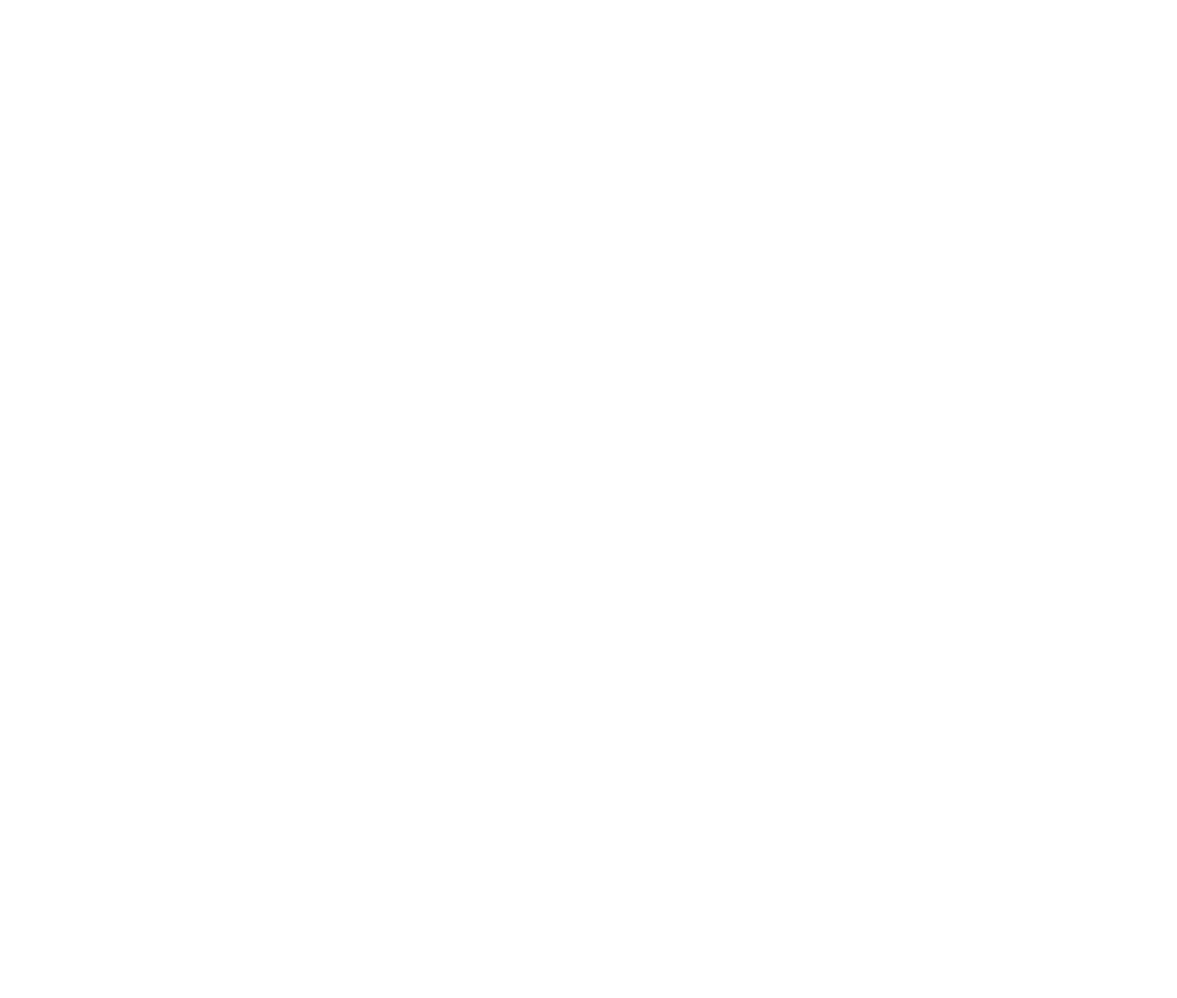
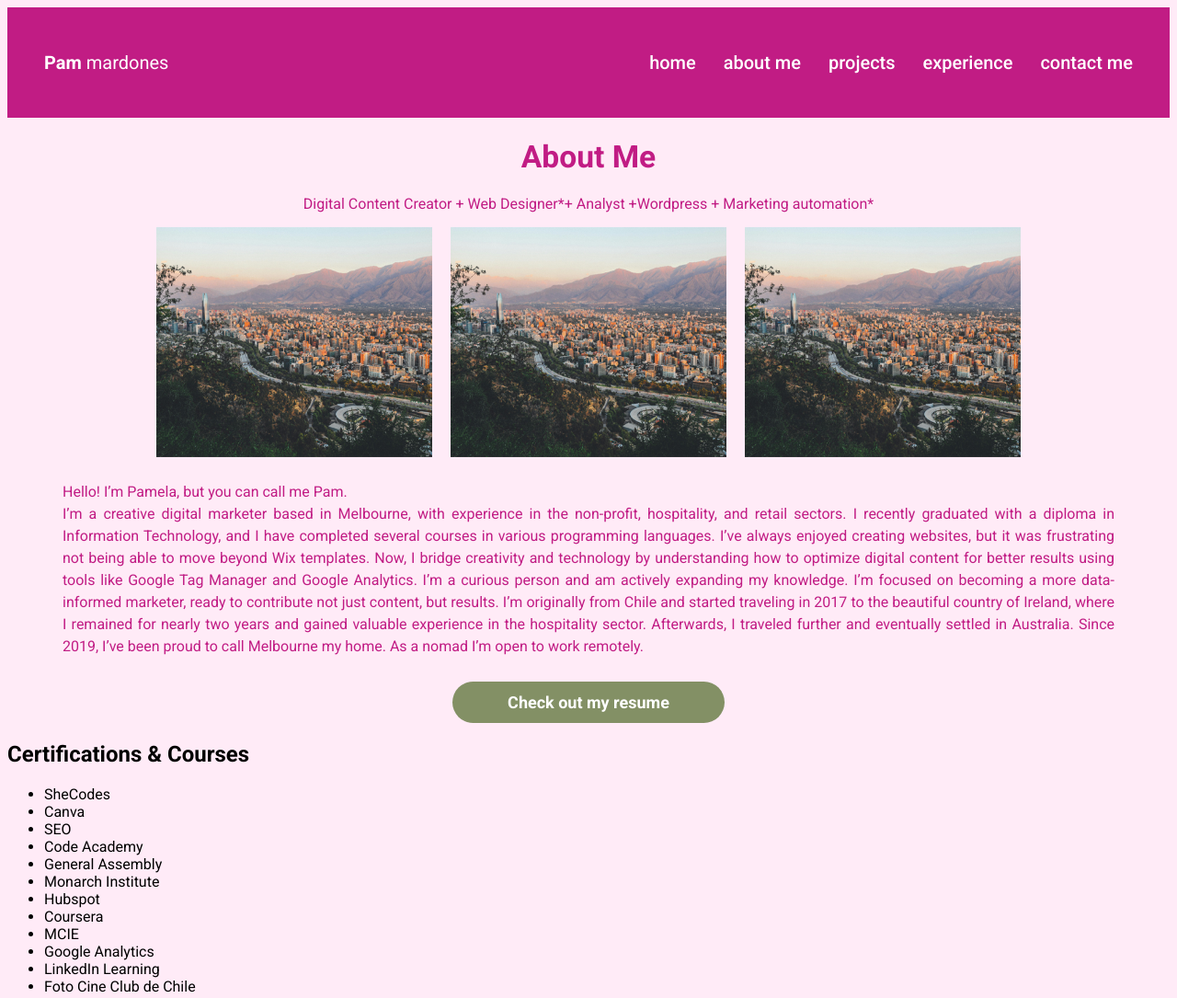
Before and after one commit to Pamguicha/portfolio_2025, a plain HTML site: page about-me.html in a window 1280 px wide. Shown: the top 1085 px of the page at 92% size. Before the commit the page ends 800 px from the top, so only its background shows below. Drawn offline with Linux system fonts and the light colour scheme.

Commit message:
Added style in about me page tbc

```diff
--- a/about-me.html
+++ b/about-me.html
@@ -0,0 +1,115 @@
+<!DOCTYPE html>
+<html lang="en">
+
+<head>
+  <meta charset="UTF-8">
+  <meta name="viewport" content="width=device-width, initial-scale=1.0">
+  <title> about me | Pamela Mardones</title>
+  <link rel="preconnect" href="https://fonts.googleapis.com">
+  <link rel="preconnect" href="https://fonts.gstatic.com" crossorigin>
+  <link
+    href="https://fonts.googleapis.com/css2?family=Roboto:ital,wdth,wght@0,75..100,100..900;1,75..100,100..900&display=swap"
+    rel="stylesheet">
+  <script src="main.js" defer></script>
+  <link rel="stylesheet" href="style.css">
+</head>
+
+<body>
+  <header>
+    <nav>
+      <p class="logo"> <strong>Pam</strong> mardones</p>
+
+      <button class="nav-toggle" aria-label="Toggle navigation" aria-expanded="false">
+        <span class="hamburger"></span>
+      </button>
+
+      <ul class="nav-container">
+
+        <li class="nav-item">
+          <a class="nav-link" aria-current="page" title="home" href="/index.html">home</a>
+        </li>
+        <li class="nav-item">
+          <a class="nav-link" aria-current="page" title="about me" href="/about-me.html">about me</a>
+        </li>
+        <li class="nav-item">
+          <a class="nav-link" aria-current="page" title="projects" href="/projects.html">projects</a>
+        </li>
+        <li class="nav-item">
+          <a class="nav-link" aria-current="page" title="experience" href="/experience.html">experience</a>
+        </li>
+        <li class="nav-item">
+          <a class="nav-link contact" aria-current="page" title="contact me" href="/contactMe.html">contact me</a>
+        </li>
+      </ul>
+    </nav>
+  </header>
+  <main class="main-about-container">
+    <h1 class="title-about">
+      About Me
+    </h1>
+    <p class="subtitle-about">
+      Digital Content Creator + Web Designer*+ Analyst +Wordpress + Marketing automation*</p>
+    <div class="images-about">
+      <img class="fit-picture" src="images/placeholder.png" alt="pamela in bla bla" />
+      <img class="fit-picture" src="images/placeholder.png" alt="pamela in bla bla" />
+      <img class="fit-picture" src="images/placeholder.png" alt="pamela in bla bla" />
+    </div>
+    <p class="about-description">
+      Hello! I’m Pamela, but you can call me Pam.
+      <br>
+      I’m a creative digital marketer based in Melbourne, with experience in the non-profit, hospitality, and retail
+      sectors.
+      I recently graduated with a diploma in Information Technology, and I have completed several courses in various
+      programming languages.
+      I’ve always enjoyed creating websites, but it was frustrating not being able to move beyond Wix templates. Now, I
+      bridge
+      creativity and technology by understanding how to optimize digital content for better results using tools like
+      Google
+      Tag Manager and Google Analytics.
+      I’m a curious person and am actively expanding my knowledge. I’m focused on becoming a more data-informed
+      marketer,
+      ready to contribute not just content, but results.
+      I’m originally from Chile and started traveling in 2017 to the beautiful country of Ireland, where I remained for
+      nearly
+      two years and gained valuable experience in the hospitality sector. Afterwards, I traveled further and eventually
+      settled in Australia.
+      Since 2019, I’ve been proud to call Melbourne my home. As a nomad I’m open to work remotely.
+    </p>
+
+    <a class="btn-download-resume" href="#" title="download resume" target="_blank">Check out my resume</a>
+
+    <section aria-labelledby="certificates-title">
+      <h2 id="certificates-title">Certifications & Courses</h2>
+      <ul class="certificate-list">
+        <li class="certificate-name">SheCodes</li>
+        <li class="certificate-name">Canva</li>
+        <li class="certificate-name">SEO</li>
+        <li class="certificate-name">Code Academy</li>
+        <li class="certificate-name">General Assembly</li>
+        <li class="certificate-name">Monarch Institute</li>
+        <li class="certificate-name">Hubspot</li>
+        <li class="certificate-name">Coursera</li>
+        <li class="certificate-name">MCIE</li>
+        <li class="certificate-name">Google Analytics</li>
+        <li class="certificate-name">LinkedIn Learning</li>
+        <li class="certificate-name">Foto Cine Club de Chile</li>
+      </ul>
+    </section>
+
+
+  </main>
+
+  <section class="wave-section">
+    <div class="content">
+      <h1 class="title-transparent">Pam mardones</h1>
+    </div>
+    <svg class="wave" xmlns="http://www.w3.org/2000/svg" viewBox="0 0 1440 250">
+      <path fill="#C11C84" d="M0,160 C360,0 1080,320 1440,100 L1440,320 L0,320 Z"></path>
+    </svg>
+  </section>
+  <footer>
+    <p class="textFooter"> &copy; 2025 <strong>Pamela Mardones</strong> </p>
+  </footer>
+</body>
+
+</html>
--- a/style.css
+++ b/style.css
@@ -91,6 +91,60 @@ background-color: var(--secondary-branding);
   color: var(--secondary-branding);
 }
 
+
+/*about me*/
+.fit-picture{
+   width: 300px;
+  height: 250px;
+}
+
+.title-about{
+  color: var(--secondary-branding);
+  text-align: center;
+  font-size: 2.1rem;
+}
+
+.subtitle-about{
+  color: var(--secondary-branding);
+  text-align: center;
+}
+
+.about-description{
+  color: var(--secondary-branding);
+}
+
+.btn-download-resume{
+  background-color: var(--third-color-branding);
+  padding: 12px 60px;
+  border-radius: 30px;
+  text-decoration: none;
+  font-weight: bold;
+  font-size: 18px;
+  color: #FFFFFF;
+  display: block;
+  width: fit-content;
+  margin: 0 auto;
+}
+
+.images-about{
+  display: flex;
+  justify-content: center;
+  gap: 20px;
+
+}
+
+.about-description{
+  text-align: justify;
+display: block;
+padding: 10px;
+line-height: 1.5;
+margin-left: 50px;
+margin-right: 50px;
+}
+
+
+
+/*wave section*/
 .wave-section {
   position: relative;
   background-color: var(--primary-branding); /* light pink */
```
Also changed, not shown: contactMe.html (+61 -0 lines), experience.html (+61 -0 lines), index.html (+3 -0 lines), projects.html (+61 -0 lines), images/placeholder.png (added).
